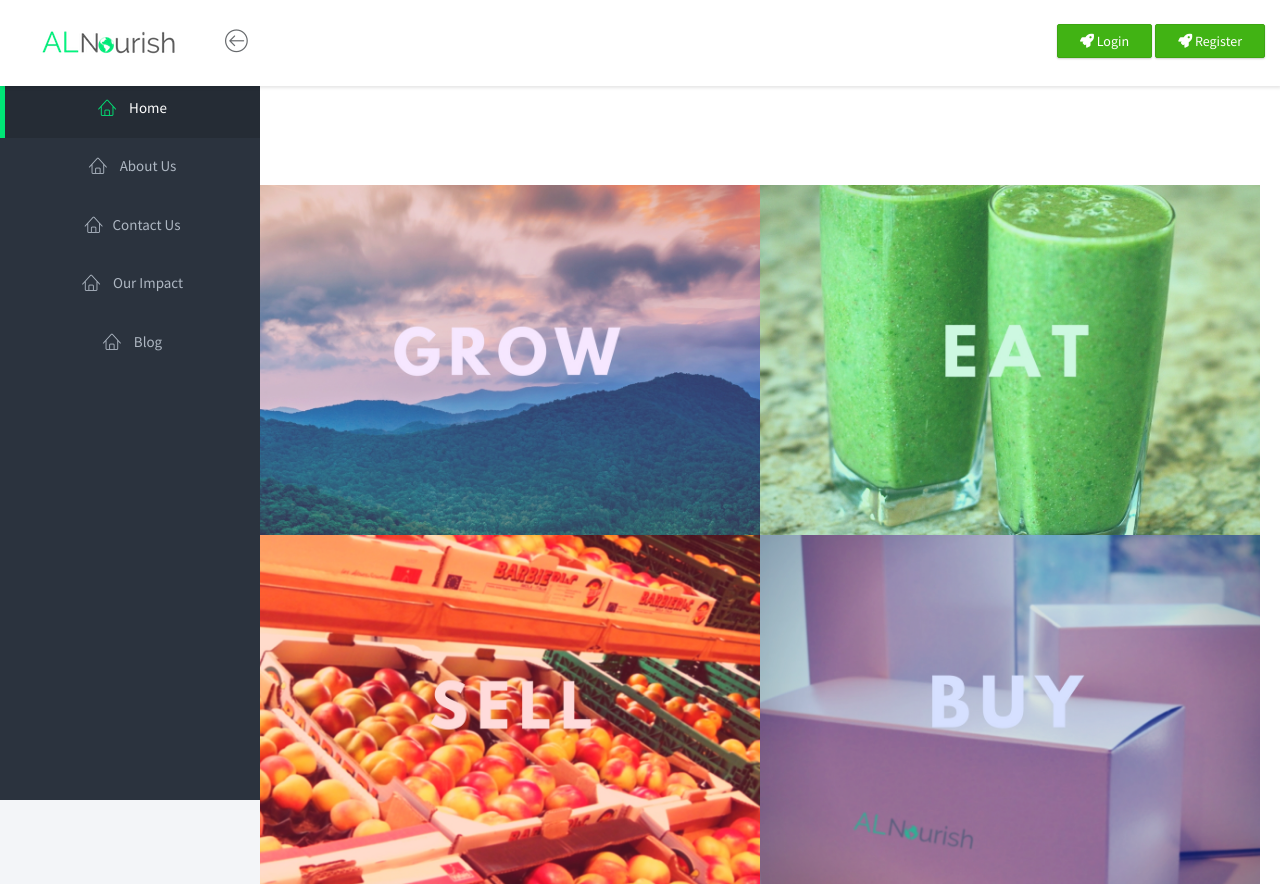
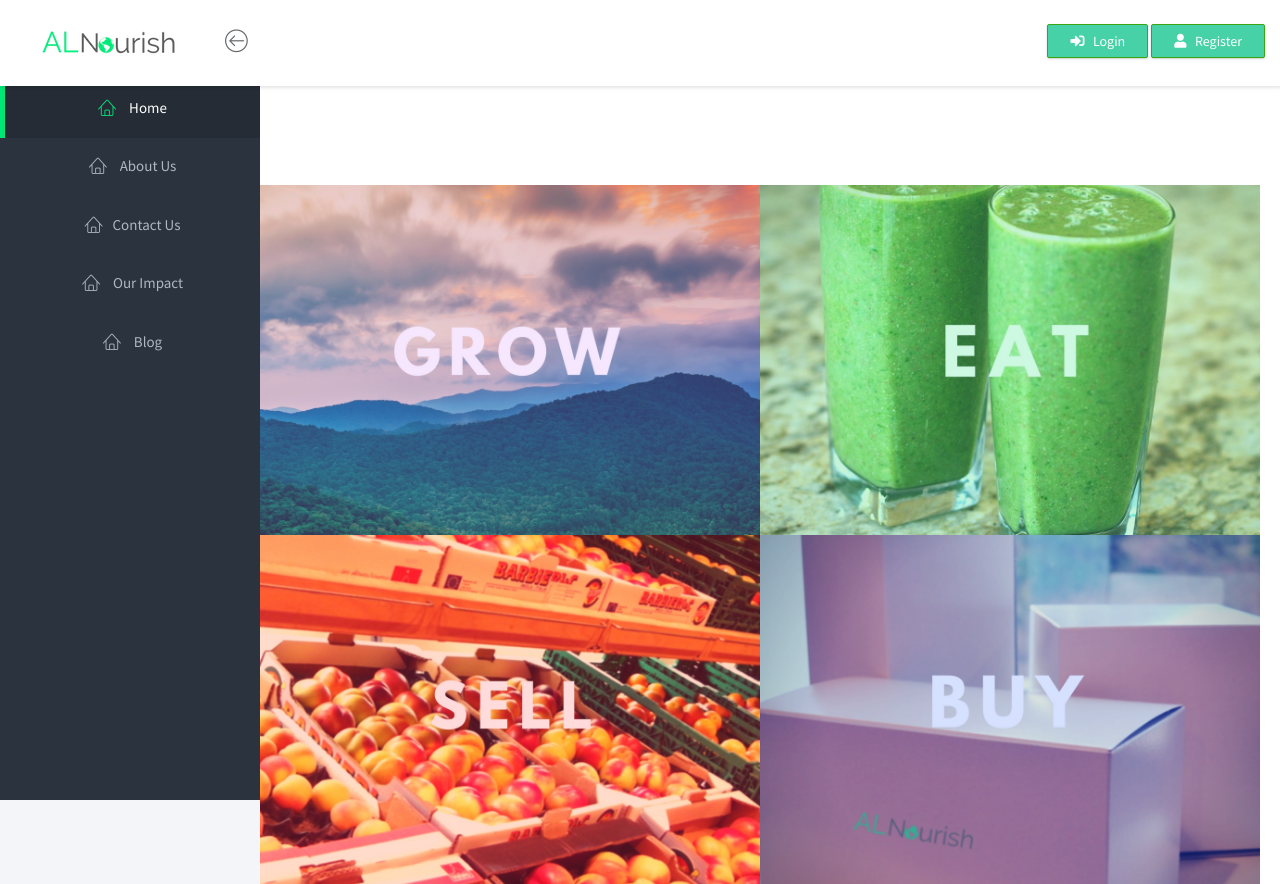
Before and after one commit to ackshayjain/alnourish2, a Django app: page /home/ in a window 1280 px wide. Shown: the top 884 px of the page. Run offline with Django 3.2, Linux system fonts and the light colour scheme; some libraries are stand-ins or nearby versions.

```diff
--- a/alnourish/static/assets/css/main.css
+++ b/alnourish/static/assets/css/main.css
@@ -849,10 +849,10 @@ ul.list-justify > li {
   background-color: #f7f7f7; }
 
 .btn-success {
-  background-color: #41B314;
+  background-color: #46D2A6;
   border-color: #3ca512;}
   .btn-success:hover, .btn-success:focus {
-    background-color: #3ca512;
+    background-color: #42E98F;
     border-color: #3ca512; }
 
 .btn.disabled,
--- a/alnourish/templates/base.html
+++ b/alnourish/templates/base.html
@@ -35,7 +35,7 @@
 		<!-- NAVBAR -->
 		<nav class="navbar navbar-default navbar-fixed-top">
 			<div class="brand">
-				<a href="index.html"><img src="{% static 'assets/img/logo-dark.png' %}" alt="Klorofil Logo" class="img-responsive logo"></a>
+				<a href="index.html"><img src="{% static 'assets/img/logo-dark.png' %}" alt="ALNourish" class="img-responsive logo"></a>
 			</div>
 			<div class="container-fluid">
 				<div class="navbar-btn">
@@ -49,8 +49,8 @@
 				</form> -->
 				<div class="navbar-btn navbar-btn-right">
 					{% if not request.user.is_authenticated %}
-					<a class="btn btn-success update-pro" href="{% url 'account:login' %}" title="Upgrade to Pro" target="_blank"><i class="fa fa-rocket"></i> <span>Login</span></a>
-					<a class="btn btn-success update-pro" href="{% url 'account:register' %}" title="Upgrade to Pro" target="_blank"><i class="fa fa-rocket"></i> <span>Register</span></a>
+					<a class="btn btn-success update-pro" href="{% url 'account:login' %}" title="Login" target="_blank"><i class="fas fa-sign-in-alt"></i> <span>&nbsp; Login</span></a>
+					<a class="btn btn-success update-pro" href="{% url 'account:register' %}" title="Upgrade to Pro" target="_blank"><i class="fas fa-user"></i> <span>&nbsp; Register</span></a>
 					{% endif %}
 				</div>
 				<div id="navbar-menu">
```
